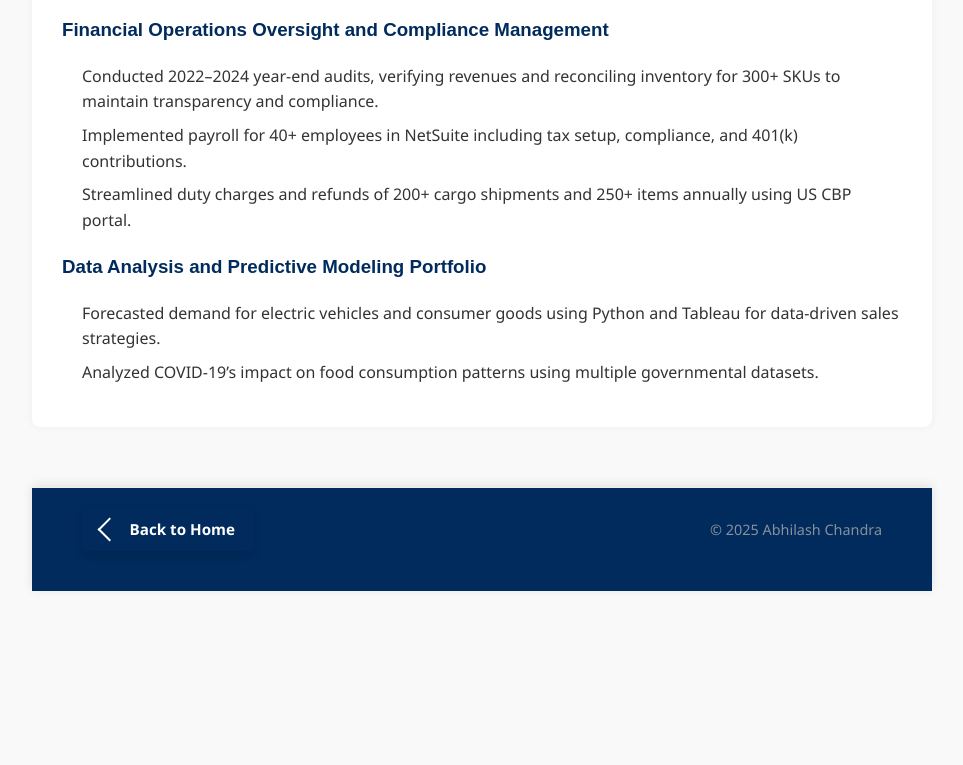
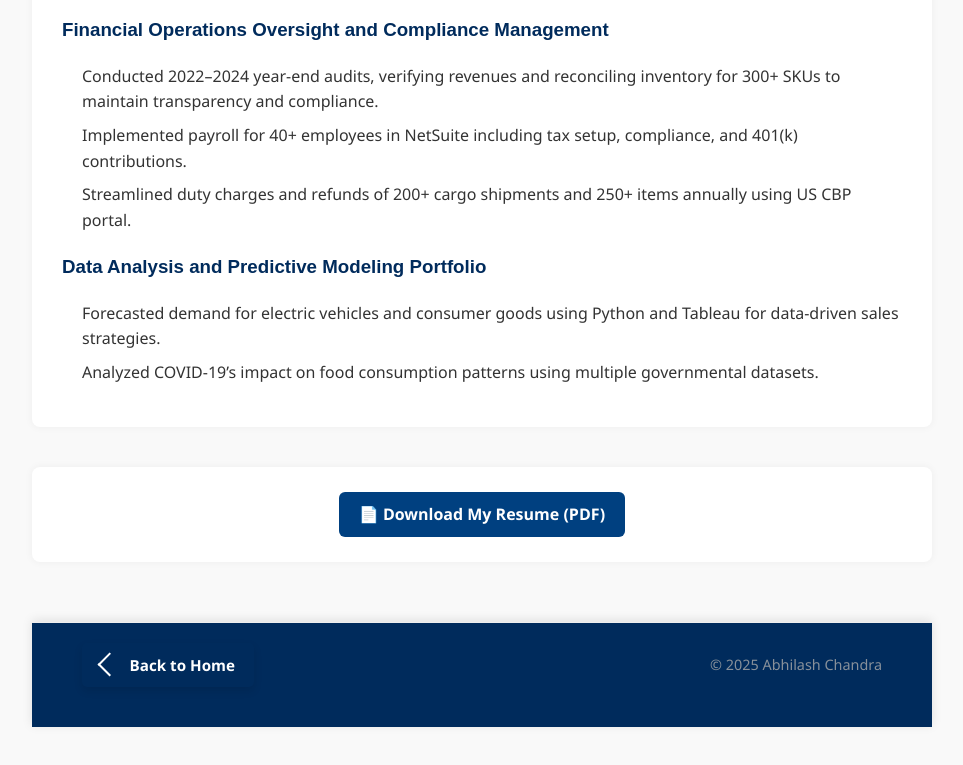
Before and after one commit to AbhilashKC99/mywebsite, a plain HTML site: page io/index.html in a window 1280 px wide. Shown: the part 2200-2965 px from the top of the page, without its empty margins (158-1121 px from the left). Before the commit the page ends 2831 px from the top, so only its background shows below. Drawn offline with Linux system fonts and the light colour scheme.

Commit message:
added resume download feature

```diff
--- a/assets/css/style.css
+++ b/assets/css/style.css
@@ -243,3 +243,17 @@ footer {
     order: -1; /* Place button first in visual order */
   }
 }
+.download-btn {
+  display: inline-block;
+  background-color: #004080;
+  color: white;
+  padding: 10px 20px;
+  font-weight: 600;
+  border-radius: 6px;
+  text-decoration: none;
+  transition: background-color 0.3s ease;
+}
+
+.download-btn:hover {
+  background-color: #003060;
+}
--- a/io/index.html
+++ b/io/index.html
@@ -165,6 +165,10 @@
     <li>Analyzed COVID-19’s impact on food consumption patterns using multiple governmental datasets.</li>
   </ul>
 </section>
+<section style="text-align:center; margin-bottom: 20px;">
+  <a href="/assets/resume/Abhilash_Chandra_Resume.pdf" download class="download-btn">📄 Download My Resume (PDF)</a>
+</section>
+
 
 <footer>
   <div class="footer-content">
```
Also changed, not shown: 1 other file.
